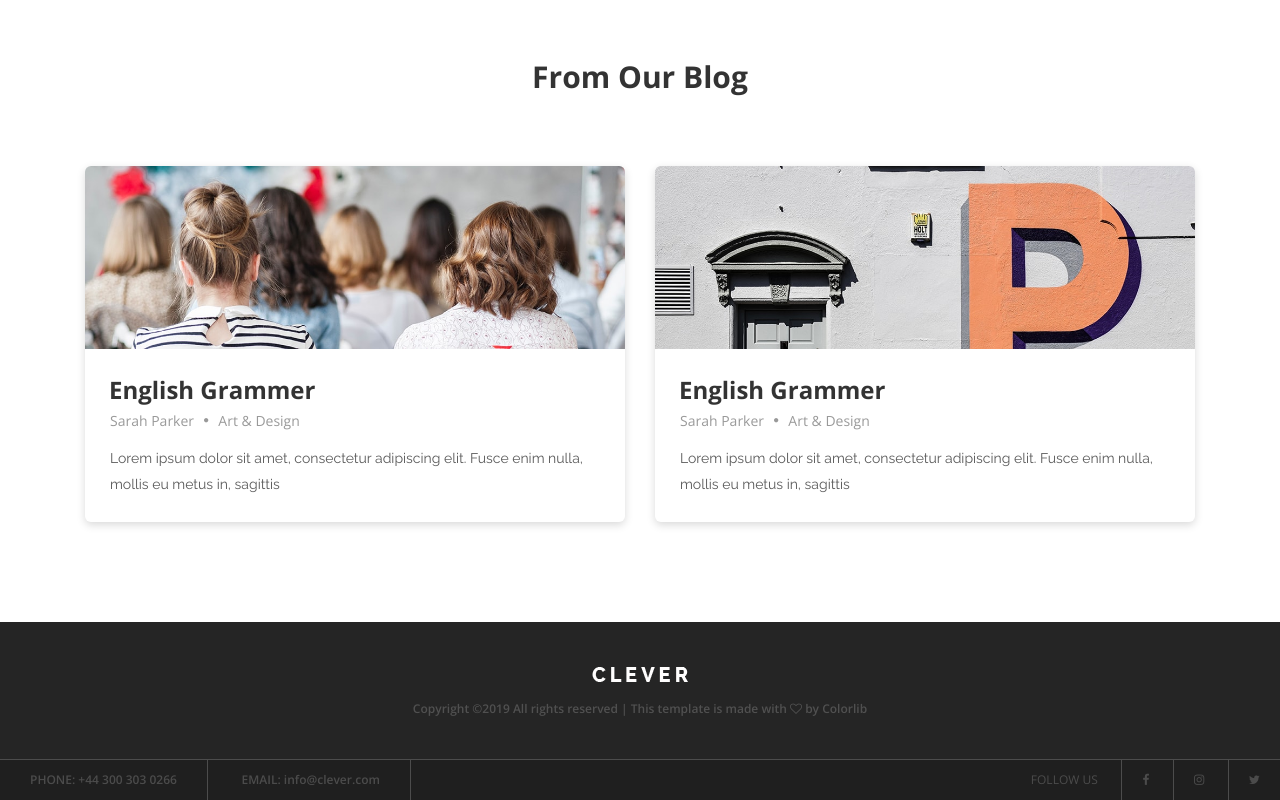
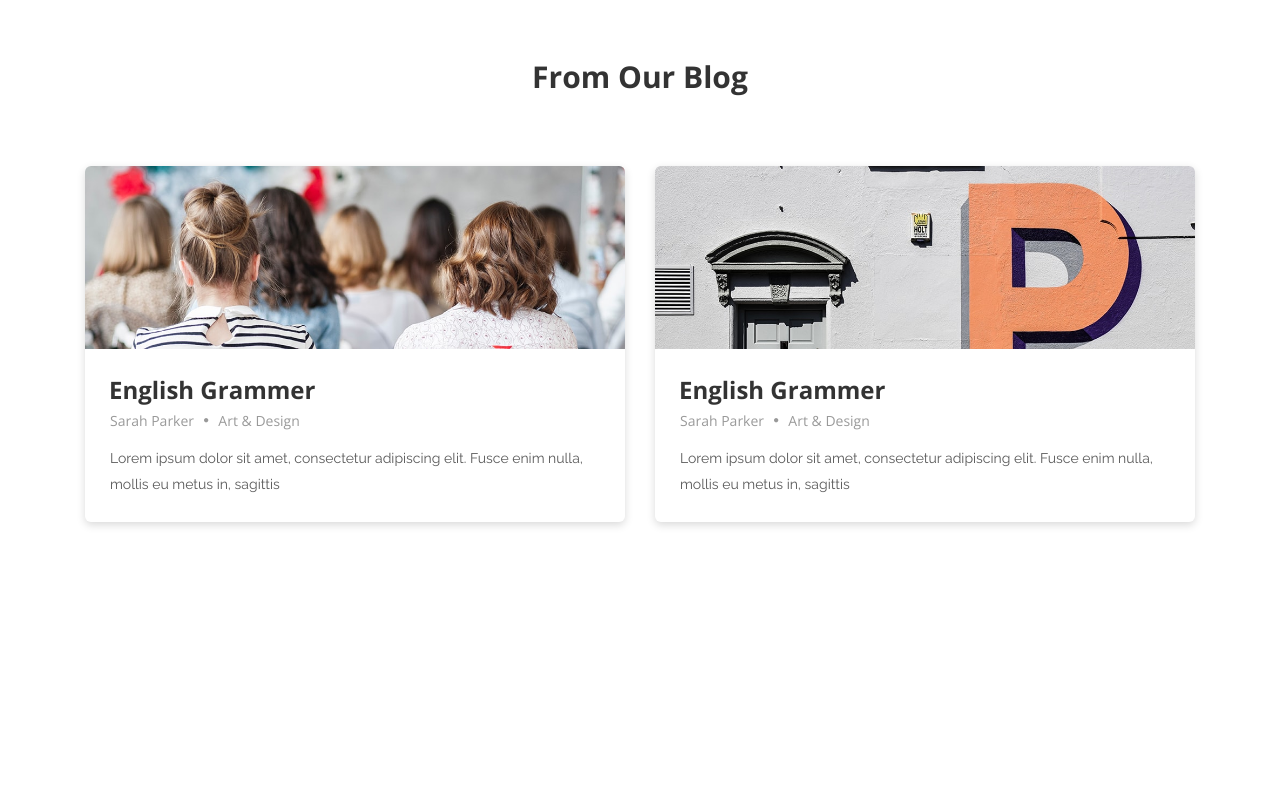
Before and after one commit to Valadimir/Hackation_8, a plain HTML site: page web/register.html in a window 1280 px wide. Shown: the part 1457-2257 px from the top of the page. After the commit the page ends 2079 px from the top, so only its background shows below. Drawn offline with nearby package versions, Linux system fonts and the light colour scheme; files whose address does not match are found by name.

Commit message:
fix fronend

```diff
--- a/web/register.html
+++ b/web/register.html
@@ -38,7 +38,7 @@
                 <nav class="classy-navbar justify-content-between" id="cleverNav">
 
                     <!-- Logo -->
-                    <a class="nav-brand" href="index.html">LOGO</a>
+                    <a class="nav-brand" href="index.html">Missing Link</a>
 
                     <!-- Navbar Toggler -->
                     <div class="classy-navbar-toggler">
@@ -57,7 +57,8 @@
                         <div class="classynav">
                             <ul>
                                 <li><a href="index.html">Home</a></li>
-                                <li><a href="#">Pages</a>
+                                <li><a href="#">เรื่องราวของเรา</a>
+                                <!-- <li><a href="#">Pages</a>
                                     <ul class="dropdown">
                                         <li><a href="index.html">Home</a></li>
                                         <li><a href="courses.html">Courses</a></li>
@@ -72,7 +73,7 @@
                                 <li><a href="courses.html">Courses</a></li>
                                 <li><a href="instructors.html">Instructors</a></li>
                                 <li><a href="blog.html">Blog</a></li>
-                                <li><a href="contact.html">Contact</a></li>
+                                <li><a href="contact.html">Contact</a></li> -->
                             </ul>
 
                             <!-- Search Button -->
@@ -86,7 +87,7 @@
                             <!-- Register / Login -->
                             <div class="register-login-area">
                                 <a href="#" class="btn">Register</a>
-                                <a href="index-login.html" class="btn active">Login</a>
+                                <a href="#" class="btn active">Login</a>
                             </div>
 
                         </div>
@@ -328,41 +329,7 @@
     <!-- ##### Blog Area End ##### -->
 
     <!-- ##### Footer Area Start ##### -->
-    <footer class="footer-area">
-        <!-- Top Footer Area -->
-        <div class="top-footer-area">
-            <div class="container">
-                <div class="row">
-                    <div class="col-12">
-                        <!-- Footer Logo -->
-                        <div class="footer-logo">
-                            <a href="index.html"><img src="img/core-img/logo2.png" alt=""></a>
-                        </div>
-                        <!-- Copywrite -->
-                        <p><a href="#"><!-- Link back to Colorlib can't be removed. Template is licensed under CC BY 3.0. -->
-Copyright &copy;<script>document.write(new Date().getFullYear());</script> All rights reserved | This template is made with <i class="fa fa-heart-o" aria-hidden="true"></i> by <a href="https://colorlib.com" target="_blank">Colorlib</a>
-<!-- Link back to Colorlib can't be removed. Template is licensed under CC BY 3.0. --></p>
-                    </div>
-                </div>
-            </div>
-        </div>
 
-        <!-- Bottom Footer Area -->
-        <div class="bottom-footer-area d-flex justify-content-between align-items-center">
-            <!-- Contact Info -->
-            <div class="contact-info">
-                <a href="#"><span>Phone:</span> +44 300 303 0266</a>
-                <a href="#"><span>Email:</span> info@clever.com</a>
-            </div>
-            <!-- Follow Us -->
-            <div class="follow-us">
-                <span>Follow us</span>
-                <a href="#"><i class="fa fa-facebook" aria-hidden="true"></i></a>
-                <a href="#"><i class="fa fa-instagram" aria-hidden="true"></i></a>
-                <a href="#"><i class="fa fa-twitter" aria-hidden="true"></i></a>
-            </div>
-        </div>
-    </footer>
     <!-- ##### Footer Area End ##### -->
 
     <!-- ##### All Javascript Script ##### -->
```
Also changed, not shown: web/index.html (+6 -40 lines).
